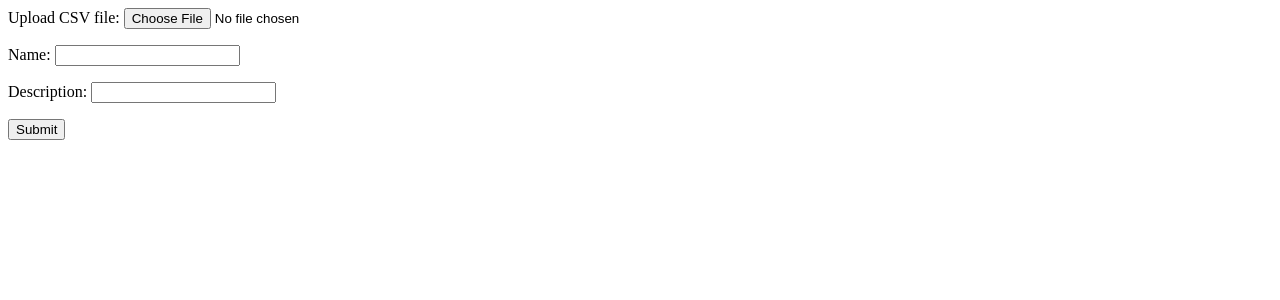
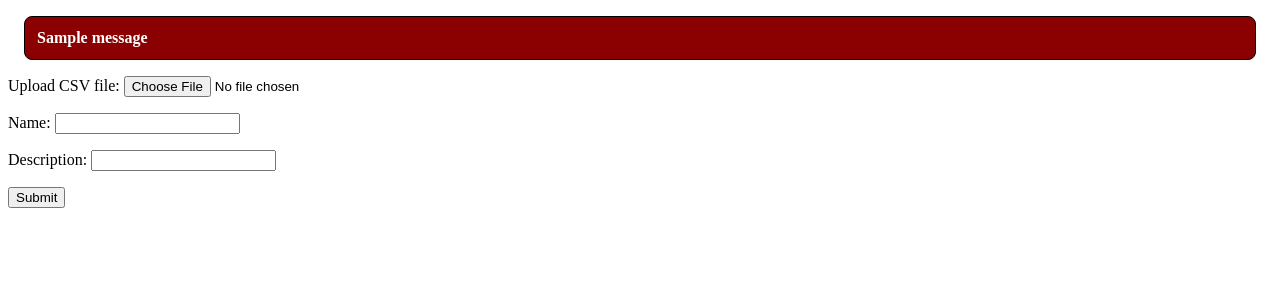
Before and after one commit to banillie/dbasik-client, a Django app: page /dbasik-api/ in a window 1280 px wide. Shown: the top 300 px of the page. Run offline with Django 5.2, Linux system fonts and the light colour scheme; tables that the repository leaves empty hold one stand-in row (values such as "Sample post"); one stand-in notice (Sample message) is shown.

Commit message:
Fixes messages and triggers message on ConnectionError
- When server is not running, error message is sent to tempalte
- Fixes messaage not appearing on datamap submit form page

```diff
--- a/datamap/views.py
+++ b/datamap/views.py
@@ -11,63 +11,69 @@ def home_view(request, *args, **kwargs):
 
 
 def dbasik_api_view(request):
-    if request.method == 'POST':
+    if request.method == "POST":
         form = SubmitAPIForm(request.POST, request.FILES)
         if form.is_valid():
             url = "http://localhost:5000/v1/datamap"
             data = {
-                'name': form.cleaned_data['name'],
-                'description': form.cleaned_data['description'],
+                "name": form.cleaned_data["name"],
+                "description": form.cleaned_data["description"],
             }
-            files = {
-                'file': form.cleaned_data['csv_file']
-            }
+            files = {"file": form.cleaned_data["csv_file"]}
             try:
                 response = requests.post(url, data=data, files=files)
-                if response.status_code == 200:
-                    with open('/tmp/dm.json', 'wb') as f:
-                        f.write(response.content)
-                    with open('/tmp/dm.json', 'r') as file:
-                        # Load JSON data into a Python dictionary
+            except requests.ConnectionError:
+                messages.error(request, "Cannot connect to the API endpoint. Is the server running? (Try ping <API_URL> in the terminal)")
+                return redirect("dbasik_api")
+            except requests.RequestException as e:
+                messages.warning(request, "Network Error. Try again")
+                return redirect("dbasik_api")
+            if response.status_code == 200:
+                with open("/tmp/dm.json", "wb") as f:
+                    f.write(response.content)
+                with open("/tmp/dm.json", "r", encoding="utf-8") as file:
+                    # Load JSON data into a Python dictionary
+                    try:
                         data = json.load(file)
-                        dm = Datamap.objects.create(name=data["datamap"]["name"],
-                                                    description=data["datamap"]["description"])
-                        for line in data["datamap"]["datamap_lines"]:
-                            DatamapLine.objects.create(dm=dm, key=line["key"], sheet=line["sheet"],
-                                                       cellref=line["cellref"])
-                    messages.success(request, 'Data Map Created')
-                    return redirect('datamap-list')
-                else:
-                    return render(
-                        request,
-                        'dbasik_api.html',
-                        {'error_message': 'Failed to upload CSV file to API'}
+                    except Exception as e:
+                        print(e)
+                    dm = Datamap.objects.create(
+                        name=data["datamap"]["name"],
+                        description=data["datamap"]["description"],
                     )
-            except requests.RequestException as e:
-                messages.warning(request, 'Network Error. Try again')
-                return redirect('dbasik_api')
+                    for line in data["datamap"]["datamap_lines"]:
+                        DatamapLine.objects.create(
+                            dm=dm,
+                            key=line["key"],
+                            datatype=line["datatype"],
+                            sheet=line["sheet"],
+                            cellref=line["cellref"],
+                        )
+                messages.success(request, "Data Map Created")
+                return redirect("datamap-list")
+            else:
+                return render(
+                    request,
+                    "dbasik_api.html",
+                    {"error_message": "Failed to upload CSV file to API"},
+                )
     else:
         form = SubmitAPIForm()
 
-    return render(request, 'dbasik_api.html', {'form': form})
+    return render(request, "dbasik_api.html", {"form": form})
 
 
 def datamaps_list_view(request):
     datamaps_list = Datamap.objects.all()
-    context = {
-        'datamaps_list': datamaps_list
-
-    }
-    return render(request, 'datamap_list.html', context)
+    context = {"datamaps_list": datamaps_list}
+    return render(request, "datamap_list.html", context)
 
 
 def datamap_detail_view(request, pk):
     datamap = Datamap.objects.get(pk=pk)
     datamap_lines = DatamapLine.objects.filter(dm=datamap)
-    context = {
-        "datamap_lines": datamap_lines
-    }
-    return render(request, 'datamap_detail.html', context)
+    context = {"datamap_lines": datamap_lines}
+    return render(request, "datamap_detail.html", context)
 
 
 def datamap_line_edit(request, pk):
@@ -80,10 +86,10 @@ def datamap_line_edit(request, pk):
         context["form"] = form
         if form.is_valid():
             form.save()
-            messages.success(request, 'Line in datamap changed')
-            return redirect('datamap-detail', pk=datamap_line.dm.pk)
+            messages.success(request, "Line in datamap changed")
+            return redirect("datamap-detail", pk=datamap_line.dm.pk)
         else:
-            return render(request, 'datamap_line_edit.html', context)
+            return render(request, "datamap_line_edit.html", context)
     else:
         context["form"] = DatamapLineEditForm(instance=datamap_line)
-        return render(request, 'datamap_line_edit.html', context)
+        return render(request, "datamap_line_edit.html", context)
--- a/dbasik_client/templates/dbasik_api.html
+++ b/dbasik_client/templates/dbasik_api.html
@@ -1,3 +1,33 @@
+<style>
+    .success {
+        display: block;
+        background-color: #2fdc2f !important;
+        color: white;
+        font-weight: bold;
+        padding: 12px;
+        border: 1px solid black;
+        border-radius: 8px;
+        margin: 16px;
+    }
+    .warning {
+        display: block;
+        background-color: darkred !important;
+        color: white;
+        font-weight: bold;
+        padding: 12px;
+        border: 1px solid black;
+        border-radius: 8px;
+        margin: 16px;
+    }
+</style>
+{% if messages %}
+    {% for message in messages %}
+        <p class="warning text-center">
+        {{ message }}
+    {% endfor %}
+</p>
+{% endif %}
+
 <form method="post" enctype="multipart/form-data">
     {% csrf_token %}
     {{ form.as_p }}
```
Also changed, not shown: dbasik_client/templates/datamap_detail.html (line endings or trailing spaces).
